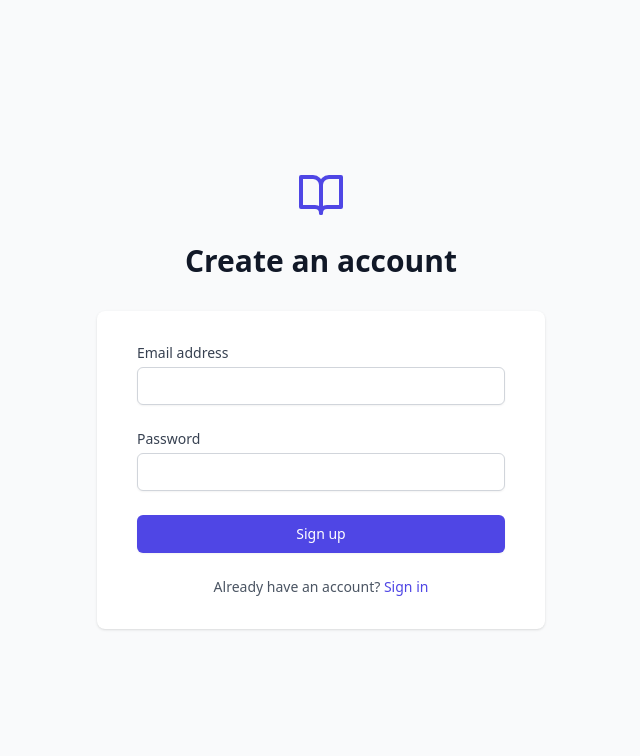
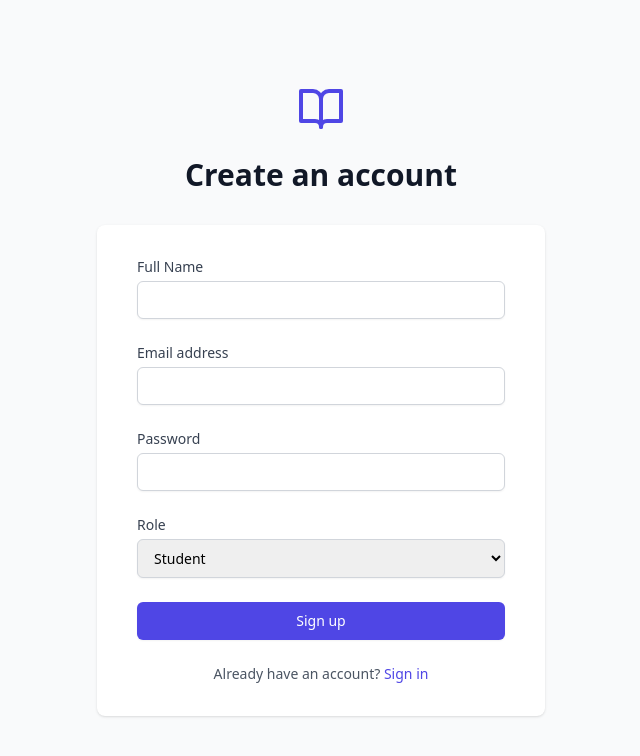
Before and after one commit to bishmapraveen/student-management-application, a React (Vite) app: page /signup in a window 1280 px wide. Shown: the top 756 px of the page, without its empty margins (319-959 px from the left). Built offline with nearby package versions, Linux system fonts and the light colour scheme.

Commit message:
added role option in signup

```diff
--- a/src/pages/Login.tsx
+++ b/src/pages/Login.tsx
@@ -1,70 +1,69 @@
-// src/pages/Login.tsx
 import React, { useState } from 'react';
 import { useNavigate, Link } from 'react-router-dom';
 import { supabase } from '../supabase';
-import { useAuthStore } from '../store/authStore';
 import { BookOpen } from 'lucide-react';
 
 const Login: React.FC = () => {
   const [email, setEmail] = useState('');
   const [password, setPassword] = useState('');
   const [error, setError] = useState('');
-  const { login } = useAuthStore();
+  const [loading, setLoading] = useState(false);
   const navigate = useNavigate();
 
   const handleLogin = async (e: React.FormEvent) => {
     e.preventDefault();
     setError('');
+    setLoading(true);
 
-    const { data, error: loginError } = await supabase.auth.signInWithPassword({
+    // Login using Supabase auth
+    const { data: loginData, error: loginError } = await supabase.auth.signInWithPassword({
       email,
       password,
     });
 
-    if (loginError) {
-      setError(loginError.message);
+    if (loginError || !loginData.user) {
+      setLoading(false);
+      setError(loginError?.message || 'Login failed');
       return;
     }
 
-    const user = data.user;
-
-    if (!user.email_confirmed_at) {
+    // Check if email is verified
+    if (!loginData.user.email_confirmed_at) {
+      setLoading(false);
       setError('Please verify your email before logging in.');
       return;
     }
 
-    // Fetch profile or create one if it doesn't exist
+    const userId = loginData.user.id;
+
+    // Try fetching profile
     const { data: profile, error: profileError } = await supabase
       .from('profiles')
       .select('*')
-      .eq('id', user.id)
+      .eq('id', userId)
       .single();
 
     if (!profile) {
+      // Profile not found — create one using auth info
       const { error: insertError } = await supabase.from('profiles').insert([
         {
-          id: user.id,
-          email: user.email,
-          name: user.email.split('@')[0],
-          role: 'student',
+          id: userId,
+          email: loginData.user.email,
+          name: loginData.user.user_metadata?.name || '',
+          role: 'student', // default role
         },
       ]);
 
       if (insertError) {
-        setError('Error creating user profile.');
+        setLoading(false);
+        setError('Could not create user profile.');
         return;
       }
     }
 
-    login({
-      id: user.id,
-      name: user.email.split('@')[0],
-      email: user.email || '',
-      role: profile?.role || 'student',
-      connections: [],
-    });
-
-    navigate('/');
+    // Success
+    setLoading(false);
+    navigate('/dashboard');
   };
 
   return (
@@ -73,14 +72,18 @@ const Login: React.FC = () => {
         <div className="flex justify-center">
           <BookOpen className="h-12 w-12 text-indigo-600" />
         </div>
-        <h2 className="mt-6 text-center text-3xl font-extrabold text-gray-900">Sign in to EduManager</h2>
+        <h2 className="mt-6 text-center text-3xl font-extrabold text-gray-900">
+          Sign in to your account
+        </h2>
       </div>
 
       <div className="mt-8 sm:mx-auto sm:w-full sm:max-w-md">
         <div className="bg-white py-8 px-4 shadow sm:rounded-lg sm:px-10">
           <form className="space-y-6" onSubmit={handleLogin}>
             <div>
-              <label htmlFor="email" className="block text-sm font-medium text-gray-700">Email address</label>
+              <label htmlFor="email" className="block text-sm font-medium text-gray-700">
+                Email address
+              </label>
               <input
                 id="email"
                 type="email"
@@ -92,7 +95,9 @@ const Login: React.FC = () => {
             </div>
 
             <div>
-              <label htmlFor="password" className="block text-sm font-medium text-gray-700">Password</label>
+              <label htmlFor="password" className="block text-sm font-medium text-gray-700">
+                Password
+              </label>
               <input
                 id="password"
                 type="password"
@@ -103,22 +108,23 @@ const Login: React.FC = () => {
               />
             </div>
 
-            {error && <p className="text-red-600 text-sm">{error}</p>}
+            {error && <p className="text-red-500 text-sm">{error}</p>}
+            {loading && <p className="text-sm text-gray-500">Logging in...</p>}
 
             <button
               type="submit"
-              className="w-full flex justify-center py-2 px-4 border border-transparent rounded-md text-white bg-indigo-600 hover:bg-indigo-700 text-sm font-medium"
+              className="w-full flex justify-center py-2 px-4 border border-transparent rounded-md shadow-sm text-sm font-medium text-white bg-indigo-600 hover:bg-indigo-700"
             >
-              Sign in
+              Log in
             </button>
           </form>
 
-          <div className="mt-4 text-center text-sm text-gray-600">
-            Don’t have an account?{' '}
+          <p className="mt-6 text-center text-sm text-gray-600">
+            Don't have an account?{' '}
             <Link to="/signup" className="font-medium text-indigo-600 hover:text-indigo-500">
               Sign up
             </Link>
-          </div>
+          </p>
         </div>
       </div>
     </div>
--- a/src/pages/Signup.tsx
+++ b/src/pages/Signup.tsx
@@ -1,4 +1,3 @@
-// src/pages/Signup.tsx
 import React, { useState } from 'react';
 import { useNavigate, Link } from 'react-router-dom';
 import { supabase } from '../supabase';
@@ -7,27 +6,30 @@ import { BookOpen } from 'lucide-react';
 const Signup: React.FC = () => {
   const [email, setEmail] = useState('');
   const [password, setPassword] = useState('');
-  const [message, setMessage] = useState('');
+  const [name, setName] = useState('');
+  const [role, setRole] = useState<'student' | 'faculty' | 'admin'>('student');
   const [error, setError] = useState('');
-
+  const [success, setSuccess] = useState('');
   const navigate = useNavigate();
 
   const handleSignup = async (e: React.FormEvent) => {
     e.preventDefault();
     setError('');
-    setMessage('');
+    setSuccess('');
 
-    const { error: signUpError } = await supabase.auth.signUp({
+    const { data, error: signUpError } = await supabase.auth.signUp({
       email,
       password,
     });
 
-    if (signUpError) {
-      setError(signUpError.message);
+    if (signUpError || !data.user) {
+      setError(signUpError?.message || 'Signup failed');
       return;
     }
 
-    setMessage('Signup successful! Please check your email to verify your account.');
+    setSuccess('Signup successful! Please check your email to confirm your account.');
+
+    // Profiles will be created after login
   };
 
   return (
@@ -36,14 +38,32 @@ const Signup: React.FC = () => {
         <div className="flex justify-center">
           <BookOpen className="h-12 w-12 text-indigo-600" />
         </div>
-        <h2 className="mt-6 text-center text-3xl font-extrabold text-gray-900">Create an account</h2>
+        <h2 className="mt-6 text-center text-3xl font-extrabold text-gray-900">
+          Create an account
+        </h2>
       </div>
 
       <div className="mt-8 sm:mx-auto sm:w-full sm:max-w-md">
         <div className="bg-white py-8 px-4 shadow sm:rounded-lg sm:px-10">
           <form className="space-y-6" onSubmit={handleSignup}>
             <div>
-              <label htmlFor="email" className="block text-sm font-medium text-gray-700">Email address</label>
+              <label htmlFor="name" className="block text-sm font-medium text-gray-700">
+                Full Name
+              </label>
+              <input
+                id="name"
+                type="text"
+                required
+                value={name}
+                onChange={(e) => setName(e.target.value)}
+                className="mt-1 block w-full px-3 py-2 border border-gray-300 rounded-md shadow-sm sm:text-sm"
+              />
+            </div>
+
+            <div>
+              <label htmlFor="email" className="block text-sm font-medium text-gray-700">
+                Email address
+              </label>
               <input
                 id="email"
                 type="email"
@@ -55,7 +75,9 @@ const Signup: React.FC = () => {
             </div>
 
             <div>
-              <label htmlFor="password" className="block text-sm font-medium text-gray-700">Password</label>
+              <label htmlFor="password" className="block text-sm font-medium text-gray-700">
+                Password
+              </label>
               <input
                 id="password"
                 type="password"
@@ -66,8 +88,24 @@ const Signup: React.FC = () => {
               />
             </div>
 
-            {message && <p className="text-green-600 text-sm">{message}</p>}
-            {error && <p className="text-red-600 text-sm">{error}</p>}
+            <div>
+              <label htmlFor="role" className="block text-sm font-medium text-gray-700">
+                Role
+              </label>
+              <select
+                id="role"
+                value={role}
+                onChange={(e) => setRole(e.target.value as 'student' | 'faculty' | 'admin')}
+                className="mt-1 block w-full px-3 py-2 border border-gray-300 rounded-md shadow-sm sm:text-sm"
+              >
+                <option value="student">Student</option>
+                <option value="faculty">Faculty</option>
+                <option value="admin">Admin</option>
+              </select>
+            </div>
+
+            {error && <p className="text-red-500 text-sm">{error}</p>}
+            {success && <p className="text-green-600 text-sm">{success}</p>}
 
             <button
               type="submit"
```
